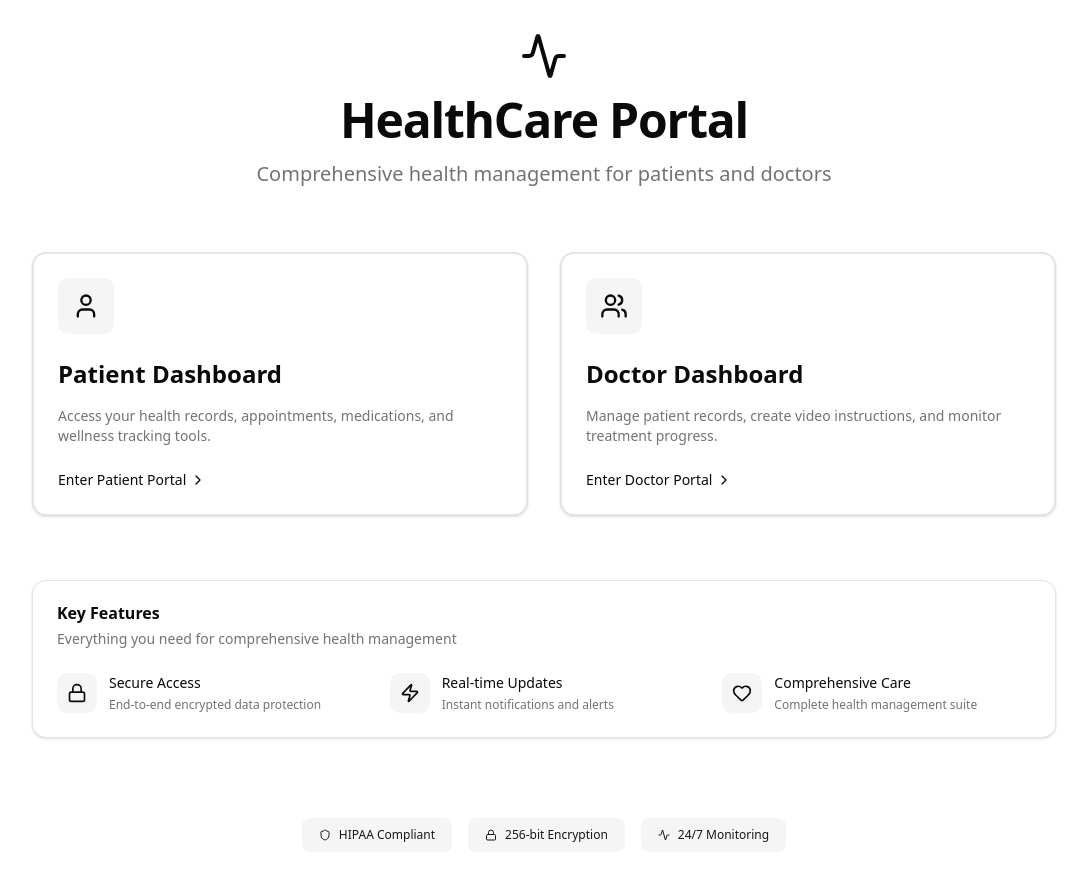
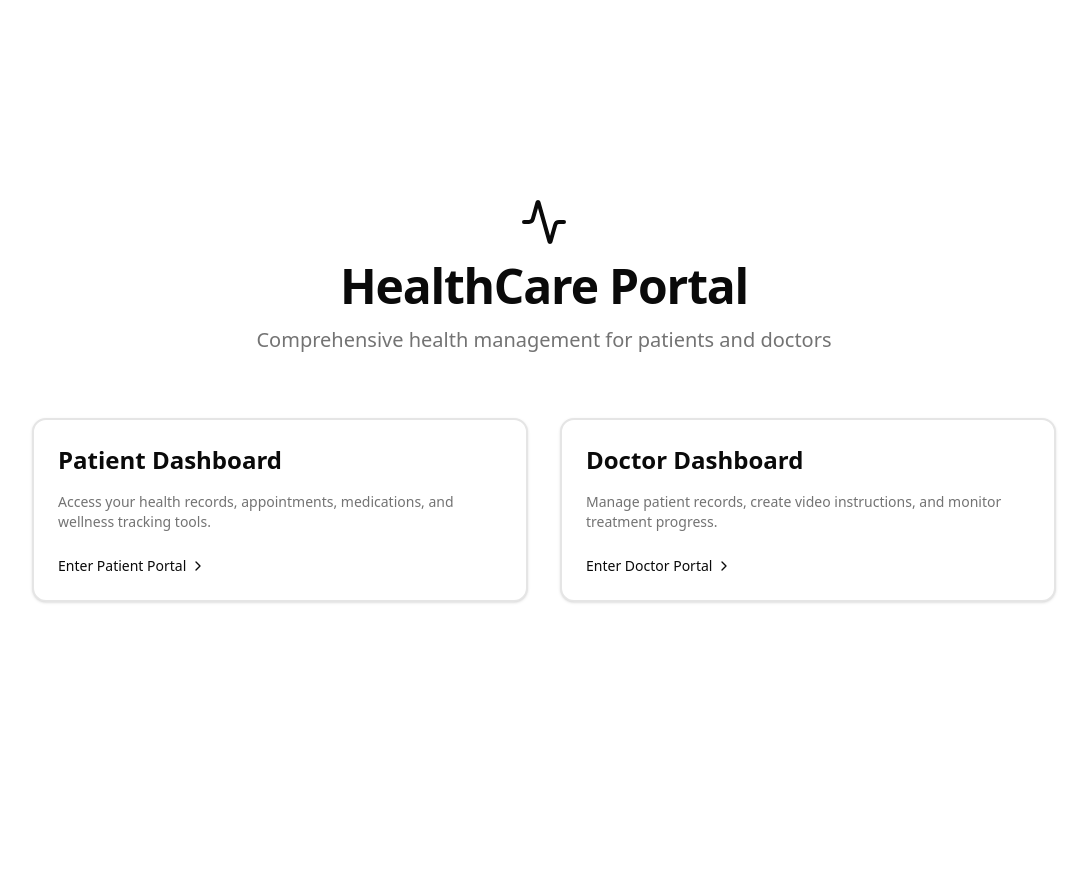
Before and after one commit to tuanha1508/healthhack, a Next.js app in the folder frontend/: page / in a window 1280 px wide. Shown: the top 880 px of the page, without its empty margins (96-1183 px from the left). After the commit the page ends 800 px from the top, so only its background shows below. Built offline with nearby package versions, Linux system fonts and the light colour scheme.

Commit message:
refactor: simplify landing page by removing marketing content

```diff
--- a/frontend/app/page.tsx
+++ b/frontend/app/page.tsx
@@ -1,17 +1,8 @@
 import Link from "next/link";
 import { Card, CardContent, CardDescription, CardHeader, CardTitle } from "@/components/ui/card";
-import { Button } from "@/components/ui/button";
-import { Badge } from "@/components/ui/badge";
 import {
-  User,
-  Users,
-  Shield,
-  Bell,
   Activity,
-  ChevronRight,
-  Lock,
-  Zap,
-  Heart
+  ChevronRight
 } from "lucide-react";
 
 export default function Home() {
@@ -37,9 +28,6 @@ export default function Home() {
           <Link href="/patient">
             <Card className="h-full hover:shadow-lg transition-all duration-300 cursor-pointer group border-2 hover:border-primary/50">
               <CardHeader>
-                <div className="w-14 h-14 bg-secondary rounded-lg flex items-center justify-center mb-4 group-hover:bg-primary group-hover:text-primary-foreground transition-colors">
-                  <User className="w-7 h-7" />
-                </div>
                 <CardTitle className="text-2xl">Patient Dashboard</CardTitle>
                 <CardDescription className="mt-2">
                   Access your health records, appointments, medications, and wellness tracking tools.
@@ -58,9 +46,6 @@ export default function Home() {
           <Link href="/doctor">
             <Card className="h-full hover:shadow-lg transition-all duration-300 cursor-pointer group border-2 hover:border-primary/50">
               <CardHeader>
-                <div className="w-14 h-14 bg-secondary rounded-lg flex items-center justify-center mb-4 group-hover:bg-primary group-hover:text-primary-foreground transition-colors">
-                  <Users className="w-7 h-7" />
-                </div>
                 <CardTitle className="text-2xl">Doctor Dashboard</CardTitle>
                 <CardDescription className="mt-2">
                   Manage patient records, create video instructions, and monitor treatment progress.
@@ -75,61 +60,6 @@ export default function Home() {
             </Card>
           </Link>
         </div>
-
-        {/* Features */}
-        <Card className="mt-16">
-          <CardHeader>
-            <CardTitle>Key Features</CardTitle>
-            <CardDescription>Everything you need for comprehensive health management</CardDescription>
-          </CardHeader>
-          <CardContent>
-            <div className="grid md:grid-cols-3 gap-6">
-              <div className="flex items-start space-x-3">
-                <div className="w-10 h-10 bg-secondary rounded-lg flex items-center justify-center shrink-0">
-                  <Lock className="w-5 h-5" />
-                </div>
-                <div className="space-y-1">
-                  <p className="font-medium text-sm">Secure Access</p>
-                  <p className="text-xs text-muted-foreground">End-to-end encrypted data protection</p>
-                </div>
-              </div>
-              <div className="flex items-start space-x-3">
-                <div className="w-10 h-10 bg-secondary rounded-lg flex items-center justify-center shrink-0">
-                  <Zap className="w-5 h-5" />
-                </div>
-                <div className="space-y-1">
-                  <p className="font-medium text-sm">Real-time Updates</p>
-                  <p className="text-xs text-muted-foreground">Instant notifications and alerts</p>
-                </div>
-              </div>
-              <div className="flex items-start space-x-3">
-                <div className="w-10 h-10 bg-secondary rounded-lg flex items-center justify-center shrink-0">
-                  <Heart className="w-5 h-5" />
-                </div>
-                <div className="space-y-1">
-                  <p className="font-medium text-sm">Comprehensive Care</p>
-                  <p className="text-xs text-muted-foreground">Complete health management suite</p>
-                </div>
-              </div>
-            </div>
-          </CardContent>
-        </Card>
-
-        {/* Trust Badges */}
-        <div className="flex justify-center items-center space-x-4 pt-8">
-          <Badge variant="secondary" className="px-4 py-2">
-            <Shield className="w-3 h-3 mr-1" />
-            HIPAA Compliant
-          </Badge>
-          <Badge variant="secondary" className="px-4 py-2">
-            <Lock className="w-3 h-3 mr-1" />
-            256-bit Encryption
-          </Badge>
-          <Badge variant="secondary" className="px-4 py-2">
-            <Activity className="w-3 h-3 mr-1" />
-            24/7 Monitoring
-          </Badge>
-        </div>
       </main>
     </div>
   );
```
